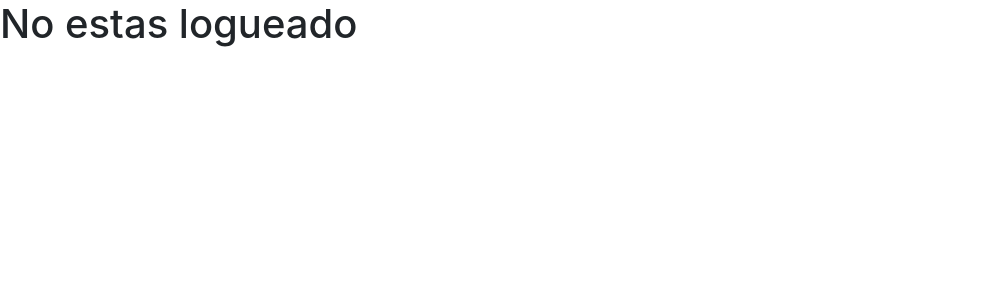
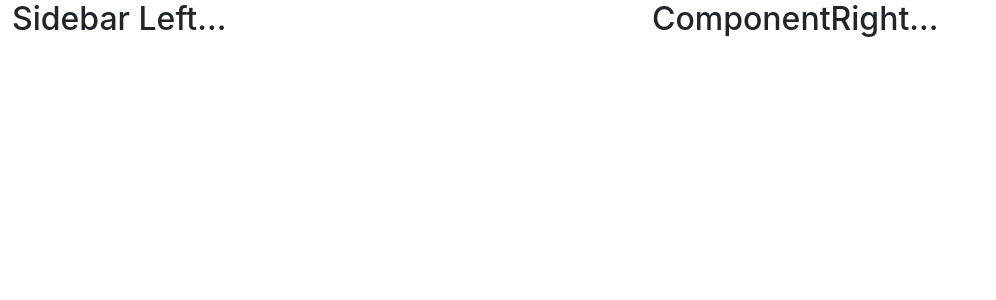
Before and after one commit to remolacho/twittor-app, a React (Create React App) app: page / in a window 1280 px wide. Shown: the top 300 px of the page, without its empty margins (0-996 px from the left). Built offline with nearby package versions, Linux system fonts and the light colour scheme.

Commit message:
Define the struct of the page main when user is not login

```diff
--- a/src/App.js
+++ b/src/App.js
@@ -1,11 +1,19 @@
 import React, {useState} from "react"
+import SignInSignUp from "./pages/SignInSignUp"
 
 function App() {
-    const [user, setUser] = useState(null)
+    const [user, setUser] = useState(    {user: {
+            name: "Jonathan"
+        }
+    })
 
     return (
         <div>
-            {user ? <h1>Estas loguado</h1> : <h1>No estas logueado</h1>}
+            {user ? (
+                <SignInSignUp />
+            ) : (
+               <h1>No logueado...</h1>
+            )}
         </div>
     )
 }
--- /dev/null
+++ b/src/pages/SignInSignUp/SignInSignUp.js
@@ -0,0 +1,31 @@
+import React from "react";
+import {Container, Row, Col, Button } from "react-bootstrap";
+
+function SignInSignUp(){
+    return (
+        <Container className="signIn-signUp"  fluid>
+            <Row>
+                <SideBarLeft/>
+                <RightComponent/>
+            </Row>
+        </Container>
+    )
+}
+
+function SideBarLeft() {
+    return (
+        <Col className="signIn-signUp__left">
+            <h2>Sidebar Left...</h2>
+        </Col>
+    )
+}
+
+function RightComponent() {
+    return (
+        <Col className="signIn-signUp__right">
+            <h2>ComponentRight...</h2>
+        </Col>
+    )
+}
+
+export default SignInSignUp
--- /dev/null
+++ b/src/pages/SignInSignUp/SignInSignUp.scss
@@ -0,0 +1,5 @@
+@import "../../scss/index";
+
+.signIn-signUp {
+
+}
--- /dev/null
+++ b/src/pages/SignInSignUp/index.js
@@ -0,0 +1 @@
+export { default } from "./SignInSignUp";
```
